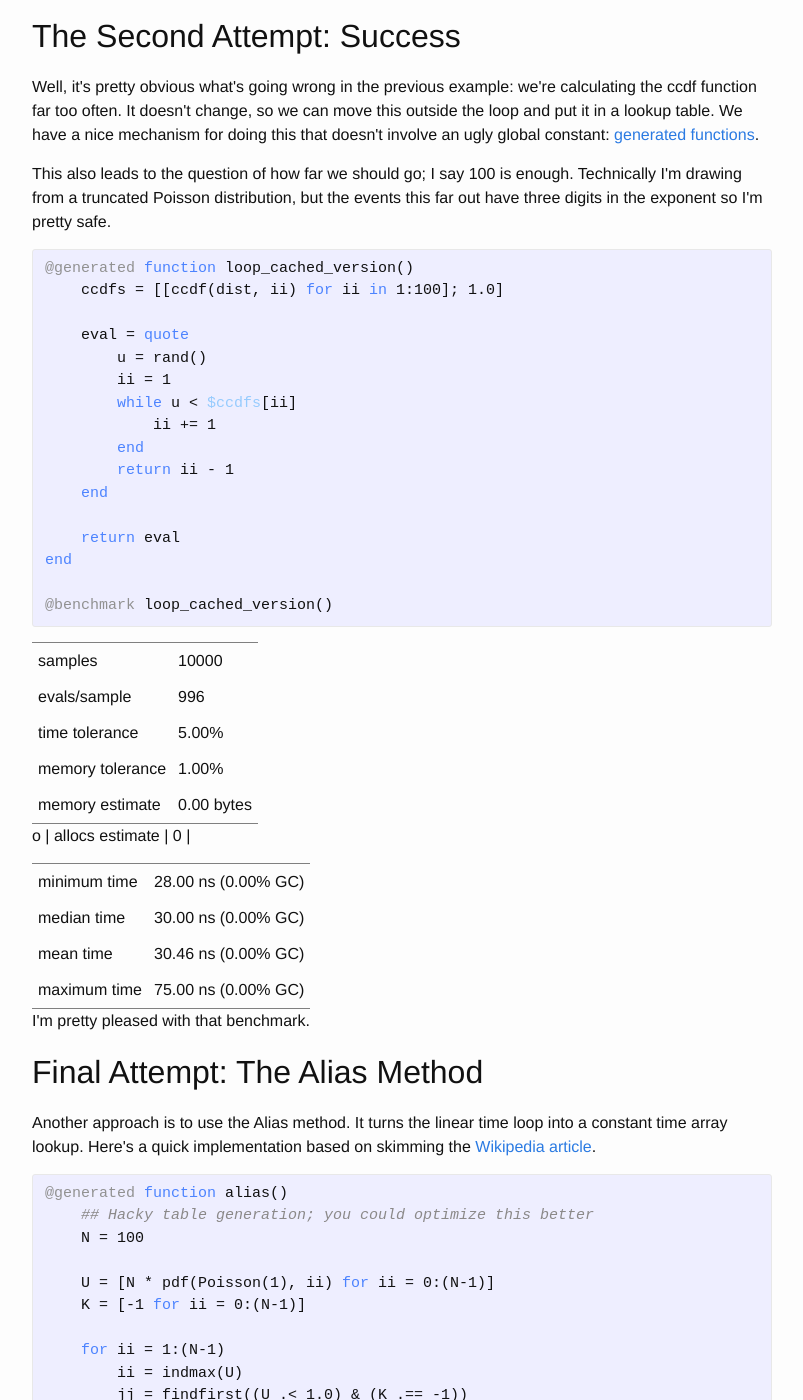
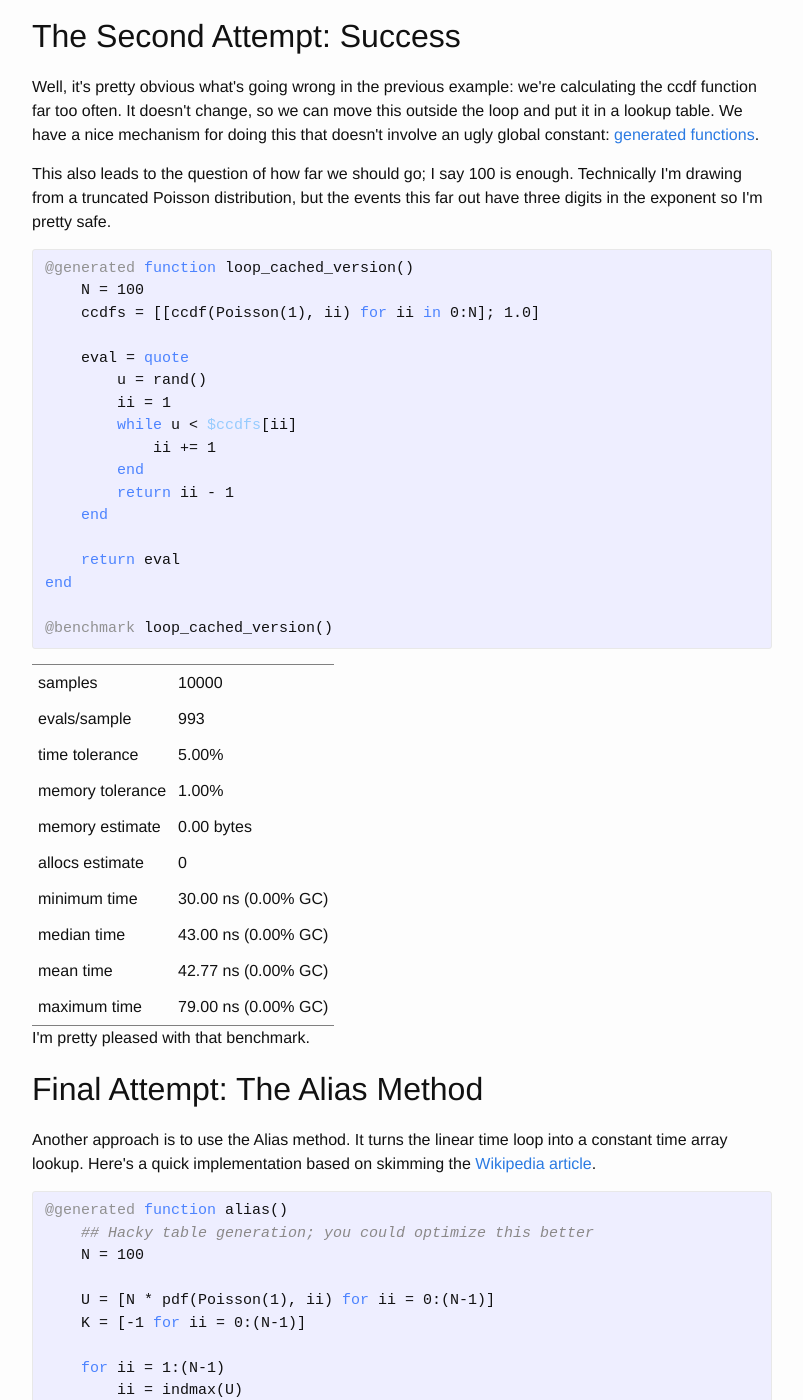
Before and after one commit to minimallysufficient/minimallysufficient.github.io, a Jekyll site: the page built from _posts/2016-07-28-fastest_poisson1_in_the_west.html, in a window 1280 px wide and 1400 px high, scrolled down 3576 px. Shown: the whole window, without its empty margins (238-1041 px from the left). Built offline with Jekyll 4.4.1, drawn with Linux system fonts in a browser that asks for light colours; formulas are drawn with MathJax 3.

Commit message:
Fix bug in Poisson code

```diff
--- a/_posts/2016-07-28-fastest_poisson1_in_the_west.html
+++ b/_posts/2016-07-28-fastest_poisson1_in_the_west.html
@@ -1,8 +1,6 @@
 ---
 date: 2016-07-28
 tags:
--
--
 - dummy-tags-should-be-replaced
 author:
 layout: post
@@ -433,7 +431,8 @@ exponent so I'm pretty safe.
 <div class="org-src-container">
 
 <pre class="src src-julia"><span style="color: #919191;">@generated</span> <span style="color: #4c83ff;">function</span> loop_cached_version()
-    ccdfs = [[ccdf(dist, ii) <span style="color: #4c83ff;">for</span> ii <span style="color: #4c83ff;">in</span> 1:100]; 1.0]
+    N = 100
+    ccdfs = [[ccdf(Poisson(1), ii) <span style="color: #4c83ff;">for</span> ii <span style="color: #4c83ff;">in</span> 0:N]; 1.0]
 
     eval = <span style="color: #4c83ff;">quote</span>
         u = rand()
@@ -467,7 +466,7 @@ exponent so I'm pretty safe.
 
 <tr>
 <td class="org-left">evals/sample</td>
-<td class="org-right">996</td>
+<td class="org-right">993</td>
 </tr>
 
 <tr>
@@ -484,38 +483,30 @@ exponent so I'm pretty safe.
 <td class="org-left">memory estimate</td>
 <td class="org-right">0.00 bytes</td>
 </tr>
-</tbody>
-</table>
-<p>
-o | allocs estimate  |                   0 |
-</p>
-<table border="2" cellspacing="0" cellpadding="6" rules="groups" frame="hsides">
 
+<tr>
+<td class="org-left">allocs estimate</td>
+<td class="org-right">0</td>
+</tr>
 
-<colgroup>
-<col  class="org-left" />
-
-<col  class="org-left" />
-</colgroup>
-<tbody>
 <tr>
 <td class="org-left">minimum time</td>
-<td class="org-left">28.00 ns (0.00% GC)</td>
+<td class="org-right">30.00 ns (0.00% GC)</td>
 </tr>
 
 <tr>
 <td class="org-left">median time</td>
-<td class="org-left">30.00 ns (0.00% GC)</td>
+<td class="org-right">43.00 ns (0.00% GC)</td>
 </tr>
 
 <tr>
 <td class="org-left">mean time</td>
-<td class="org-left">30.46 ns (0.00% GC)</td>
+<td class="org-right">42.77 ns (0.00% GC)</td>
 </tr>
 
 <tr>
 <td class="org-left">maximum time</td>
-<td class="org-left">75.00 ns (0.00% GC)</td>
+<td class="org-right">79.00 ns (0.00% GC)</td>
 </tr>
 </tbody>
 </table>
```
Also changed, not shown: _org/posts/fastest_poisson1_in_the_west.org (+8 -7 lines).
